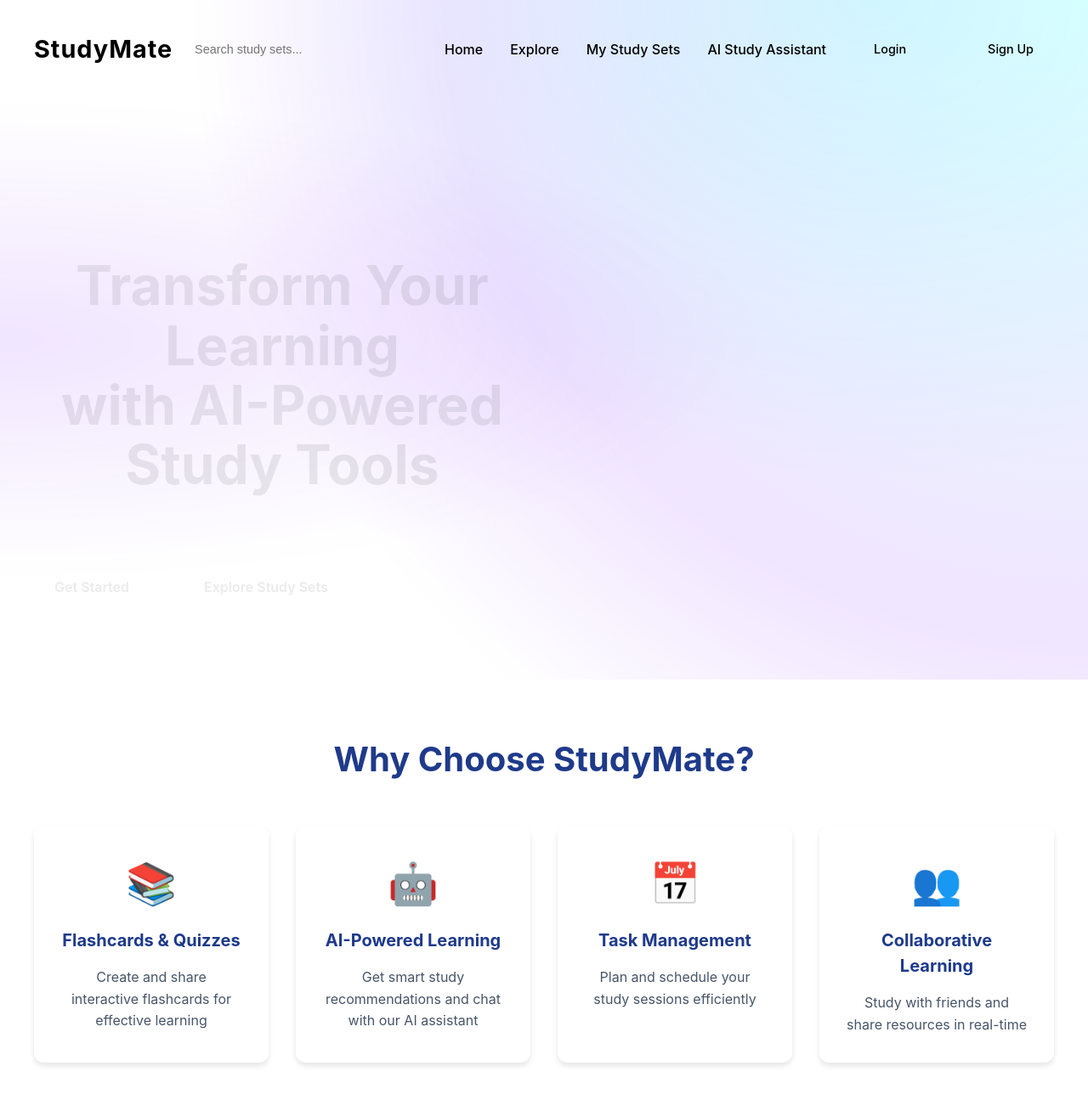
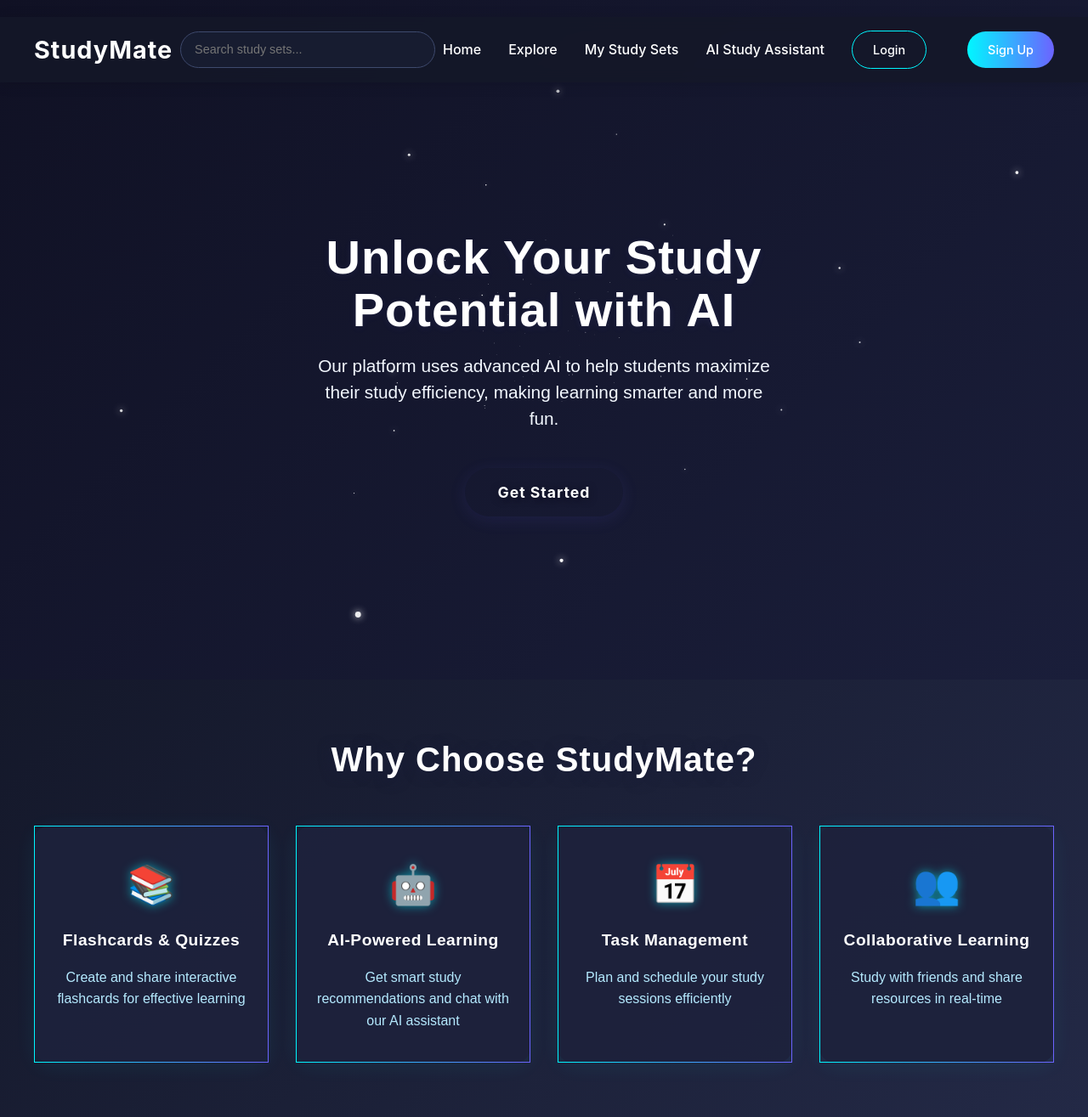
Before and after one commit to group-project-ensia/front_end, a React (Create React App) app: page / in a window 1280 px wide. Shown: the whole page at 85% size. Built offline with nearby package versions, Linux system fonts and the light colour scheme.

Commit message:
hero section improvement

```diff
--- a/package.json
+++ b/package.json
@@ -21,6 +21,7 @@
     "@types/react-router-dom": "^5.3.3",
     "ajv": "^6.12.6",
     "ajv-keywords": "^3.5.2",
+    "cors": "^2.8.5",
     "framer-motion": "^12.4.7",
     "gsap": "^3.12.7",
     "react": "^18.3.1",
--- a/src/pages/Features.css
+++ b/src/pages/Features.css
@@ -1,19 +1,25 @@
-.features {
+.features.dark-features-bg {
   padding: 4rem 2rem;
-  background-color: #ffffff;
+  background: linear-gradient(135deg, #14182a 0%, #232946 100%);
 }
+
 
 .features-container {
   max-width: 1200px;
   margin: 0 auto;
 }
 
-.features-container h2 {
+.dark-features-title {
   text-align: center;
   font-size: 2.5rem;
-  color: #1e3a8a;
+  color: #fff;
   margin-bottom: 3rem;
+  font-family: 'Poppins', 'Montserrat', Arial, sans-serif;
+  letter-spacing: 1px;
+  font-weight: 800;
+  text-shadow: 0 2px 16px #1a1e3a;
 }
+
 
 .features-grid {
   display: grid;
@@ -21,34 +27,93 @@
   gap: 2rem;
 }
 
-.feature-card {
-  background: #ffffff;
-  padding: 2rem;
-  border-radius: 12px;
-  box-shadow: 0 4px 6px rgba(0, 0, 0, 0.1);
-  transition: transform 0.2s;
+.feature-card.dark-feature-card {
+  background: rgba(30, 34, 60, 0.92);
+  padding: 2.2rem 1.5rem;
+  border-radius: 18px;
+  box-shadow: 0 4px 24px 0 rgba(0,247,255,0.07);
+  transition: transform 0.3s, box-shadow 0.3s, opacity 0.5s, translate 0.5s;
   text-align: center;
+  border: 1.5px solid transparent;
+  border-image: linear-gradient(90deg, #00F7FF 0%, #6C63FF 100%);
+  border-image-slice: 1;
+  opacity: 0;
+  transform: translateY(40px);
 }
 
-.feature-card:hover {
-  transform: translateY(-5px);
+.feature-card.dark-feature-card.fade-up {
+  opacity: 1;
+  transform: translateX(0);
+  animation: slideInLeft 0.8s cubic-bezier(0.22, 1, 0.36, 1) both;
 }
 
-.feature-icon {
-  font-size: 3rem;
-  margin-bottom: 1rem;
+.feature-card.dark-feature-card.fade-up.slide-right {
+  animation-name: slideInRight;
 }
 
-.feature-card h3 {
-  color: #1e3a8a;
-  font-size: 1.25rem;
-  margin-bottom: 1rem;
+@keyframes slideInLeft {
+  0% {
+    opacity: 0;
+    transform: translateX(-80px);
+  }
+  80% {
+    opacity: 0.85;
+    transform: translateX(8px);
+  }
+  100% {
+    opacity: 1;
+    transform: translateX(0);
+  }
 }
 
-.feature-card p {
-  color: #475569;
+@keyframes slideInRight {
+  0% {
+    opacity: 0;
+    transform: translateX(80px);
+  }
+  80% {
+    opacity: 0.85;
+    transform: translateX(-8px);
+  }
+  100% {
+    opacity: 1;
+    transform: translateX(0);
+  }
+}
+
+
+
+.feature-card.dark-feature-card:hover {
+  transform: translateY(-8px) scale(1.04);
+  box-shadow: 0 8px 44px 0 rgba(0,247,255,0.16);
+  border-color: #00F7FF;
+}
+
+
+.dark-feature-icon {
+  font-size: 2.8rem;
+  margin-bottom: 1.1rem;
+  filter: drop-shadow(0 0 6px #00f7ff88);
+}
+
+
+.dark-feature-card-title {
+  color: #fff;
+  font-size: 1.2rem;
+  margin-bottom: 1rem;
+  font-family: 'Montserrat', Arial, sans-serif;
+  font-weight: 700;
+  letter-spacing: 0.5px;
+}
+
+
+.dark-feature-card-desc {
+  color: #b5eaff;
   line-height: 1.6;
+  font-size: 1rem;
+  font-family: 'Nunito', Arial, sans-serif;
 }
+
 
 @media (max-width: 768px) {
   .features-container h2 {
--- a/src/pages/Features.tsx
+++ b/src/pages/Features.tsx
@@ -1,7 +1,6 @@
-import React from 'react';
+import React, { useEffect, useState } from 'react';
 import './Features.css';
 
-const Features: React.FC = () => {
 const features = [
   {
     title: 'Flashcards & Quizzes',
@@ -25,16 +24,28 @@ const Features: React.FC = () => {
   }
 ];
 
+const Features: React.FC = () => {
+  const [visible, setVisible] = useState(false);
+
+  useEffect(() => {
+    // Trigger fade-in on mount
+    setTimeout(() => setVisible(true), 200);
+  }, []);
+
   return (
-    <section className="features">
+    <section className="features dark-features-bg">
       <div className="features-container">
-        <h2>Why Choose StudyMate?</h2>
+        <h2 className="dark-features-title">Why Choose StudyMate?</h2>
         <div className="features-grid">
           {features.map((feature, index) => (
-            <div key={index} className="feature-card">
-              <div className="feature-icon">{feature.icon}</div>
-              <h3>{feature.title}</h3>
-              <p>{feature.description}</p>
+            <div
+              key={index}
+              className={`feature-card dark-feature-card${visible ? ' fade-up' : ''}${visible && index % 2 === 1 ? ' slide-right' : ''}`}
+              style={{ transitionDelay: visible ? `${index * 120 + 150}ms` : '0ms' }}
+            >
+              <div className="feature-icon dark-feature-icon">{feature.icon}</div>
+              <h3 className="dark-feature-card-title">{feature.title}</h3>
+              <p className="dark-feature-card-desc">{feature.description}</p>
             </div>
           ))}
         </div>
--- a/src/pages/Hero.css
+++ b/src/pages/Hero.css
@@ -1,19 +1,179 @@
-.hero {
+.hero.dark-hero-bg {
   min-height: 100vh;
-  position: relative;
+  width: 100vw;
   display: flex;
   align-items: center;
+  justify-content: center;
+  background: linear-gradient(135deg, #101124 0%, #1a1e3a 100%);
+  position: relative;
   overflow: hidden;
   padding: 0 2rem;
 }
 
-.hero-container {
-  max-width: 1400px;
+.hero-stars-canvas {
+  position: absolute;
+  top: 0;
+  left: 0;
+  width: 100vw;
+  height: 100vh;
+  z-index: 0;
+  pointer-events: none;
+  background: transparent;
+}
+
+.dark-hero-content {
+  position: relative;
+  z-index: 2;
+  display: flex;
+  flex-direction: column;
+  align-items: center;
+  justify-content: center;
+  text-align: center;
+  background: none;
+  padding: 0 2rem;
+}
+
+.dark-hero-title {
+  font-size: 3.3rem;
+  font-weight: 800;
+  color: #fff !important;
+  margin-bottom: 1.2rem;
+  letter-spacing: 1px;
+  font-family: 'Poppins', 'Montserrat', Arial, sans-serif;
+  text-shadow: 0 2px 16px #1a1e3a;
+}
+
+.dark-hero-content .dark-hero-title,
+.hero.dark-hero-bg .dark-hero-title {
+  color: #fff !important;
+}
+
+.hero-title {
+  color: inherit !important;
+}
+
+
+
+.dark-hero-subtitle {
+  font-size: 1.25rem;
+  color: #f3f8ff !important;
+  margin-bottom: 2.2rem;
+  font-weight: 400;
+  line-height: 1.5;
+  font-family: 'Nunito', 'Montserrat', Arial, sans-serif;
+}
+
+
+.dark-hero-btn {
+  padding: 1.1rem 2.4rem;
+  border-radius: 30px;
+  font-size: 1.15rem;
+  font-weight: 700;
+  border: none;
+  cursor: pointer;
+  background: linear-gradient(90deg, #00F7FF 0%, #6C63FF 100%);
+  color: #fff !important;
+  box-shadow: 0 4px 24px 0 rgba(0,247,255,0.14);
+  letter-spacing: 1px;
+  transition: background 0.3s, transform 0.2s, box-shadow 0.2s;
+  outline: none;
+  margin-top: 0.5rem;
+  text-shadow: 0 2px 8px #101124;
+}
+
+
+.dark-hero-btn:hover {
+  background: linear-gradient(90deg, #6C63FF 0%, #00F7FF 100%);
+  transform: translateY(-2px) scale(1.06);
+  box-shadow: 0 8px 44px 0 rgba(0,247,255,0.22);
+}
+
+
+.hero-accent-shape {
+  position: absolute;
+  top: 50%;
+  left: 50%;
+  width: 480px;
+  height: 480px;
+  background: radial-gradient(circle at 60% 40%, #b8c6ff 0%, #6C63FF 60%, transparent 100%);
+  opacity: 0.18;
+  border-radius: 50%;
+  transform: translate(-50%, -50%) scale(1.2);
+  z-index: 1;
+  pointer-events: none;
+}
+
+.minimal-hero-content {
+  position: relative;
+  z-index: 2;
+  display: flex;
+  flex-direction: column;
+  align-items: center;
+  justify-content: center;
+  text-align: center;
+  background: none;
+  padding: 0;
+}
+
+.minimal-hero-title {
+  font-size: 3.2rem;
+  font-weight: 800;
+  color: #232946;
+  margin-bottom: 1.1rem;
+  letter-spacing: 1px;
+  background: none;
+}
+
+.minimal-hero-subtitle {
+  font-size: 1.2rem;
+  color: #555;
+  margin-bottom: 2.2rem;
+  font-weight: 400;
+  line-height: 1.5;
+}
+
+.minimal-hero-btn {
+  padding: 1.1rem 2.4rem;
+  border-radius: 30px;
+  font-size: 1.1rem;
+  font-weight: 700;
+  border: none;
+  cursor: pointer;
+  background: linear-gradient(90deg, #6C63FF 0%, #00F7FF 100%);
+  color: #fff;
+  box-shadow: 0 4px 24px 0 rgba(108,99,255,0.12);
+  letter-spacing: 1px;
+  transition: background 0.3s, transform 0.2s;
+}
+
+.minimal-hero-btn:hover {
+  background: linear-gradient(90deg, #00F7FF 0%, #6C63FF 100%);
+  transform: translateY(-2px) scale(1.04);
+}
+
+
+.hero-bg-svg {
+  position: absolute;
+  top: 0;
+  left: 0;
+  width: 100vw;
+  height: 100vh;
+  z-index: 0;
+  pointer-events: none;
+}
+
+.hero-content.hero-content-centered {
+  position: relative;
+  z-index: 2;
+  max-width: 700px;
   margin: 0 auto;
-  width: 100%;
-  position: relative;
-  z-index: 1;
+  text-align: center;
+  padding: 3rem 2rem;
+  background: rgba(255,255,255,0.85);
+  border-radius: 32px;
+  box-shadow: 0 8px 32px rgba(108,99,255,0.10);
 }
+
 
 .hero-content {
   max-width: 600px;
@@ -21,18 +181,24 @@
 }
 
 .hero-title {
-  font-size: 4rem;
+  font-size: 3.5rem;
+  font-weight: 800;
+  color: #6C63FF;
+  margin-bottom: 1.2rem;
+  letter-spacing: 1px;
   line-height: 1.1;
-  margin-bottom: 1.5rem;
-  font-weight: 700;
+  text-shadow: 0 2px 8px rgba(108,99,255,0.08);
 }
 
+
 .hero-subtitle {
-  font-size: 1.25rem;
-  color: var(--text-secondary);
-  margin-bottom: 2.5rem;
-  line-height: 1.6;
+  font-size: 1.3rem;
+  color: #444;
+  margin-bottom: 2.2rem;
+  font-weight: 400;
+  line-height: 1.5;
 }
+
 
 .hero-buttons {
   display: flex;
@@ -40,14 +206,30 @@
 }
 
 .primary-btn, .secondary-btn {
-  padding: 1rem 2rem;
+  padding: 1.1rem 2.4rem;
   border-radius: 30px;
-  font-size: 1rem;
-  font-weight: 600;
+  font-size: 1.1rem;
+  font-weight: 700;
   border: none;
   cursor: pointer;
-  transition: all 0.3s ease;
+  transition: all 0.3s cubic-bezier(.4,2,.6,1);
+  box-shadow: 0 4px 20px rgba(108,99,255,0.10);
 }
+
+.primary-btn.hero-cta {
+  background: linear-gradient(90deg, #6C63FF 0%, #00F7FF 100%);
+  color: #fff;
+  box-shadow: 0 4px 32px rgba(108,99,255,0.18);
+  font-size: 1.3rem;
+  letter-spacing: 1px;
+  margin-top: 1.2rem;
+}
+
+.primary-btn.hero-cta:hover {
+  transform: translateY(-3px) scale(1.05);
+  box-shadow: 0 8px 44px 0 rgba(108,99,255,0.22);
+}
+
 
 .primary-btn {
   background: linear-gradient(45deg, var(--primary), var(--secondary));
--- a/src/pages/Hero.tsx
+++ b/src/pages/Hero.tsx
@@ -1,80 +1,94 @@
-import React, { useEffect } from 'react';
-import { motion } from 'framer-motion';
-import gsap from 'gsap';
+import React, { useEffect, useRef } from 'react';
 import './Hero.css';
+
+const NUM_STARS = 80;
+const STAR_SPEED = 0.3;
 
 interface HeroProps {
   onGetStarted: () => void;
 }
 
 const Hero: React.FC<HeroProps> = ({ onGetStarted }) => {
+  const canvasRef = useRef(null);
+
   useEffect(() => {
-    const tl = gsap.timeline();
-    tl.from('.hero-title', {
-      y: 100,
-      opacity: 0,
-      duration: 1,
-      ease: 'power4.out',
-    })
-    .from('.hero-subtitle', {
-      y: 50,
-      opacity: 0,
-      duration: 1,
-      ease: 'power4.out',
-    }, '-=0.5')
-    .from('.hero-buttons', {
-      y: 50,
-      opacity: 0,
-      duration: 1,
-      ease: 'power4.out',
-    }, '-=0.5');
+    const canvas = canvasRef.current as HTMLCanvasElement | null;
+    if (!canvas) return;
+    const ctx = canvas.getContext('2d');
+    if (!ctx) return;
+    let width = window.innerWidth;
+    let height = window.innerHeight;
+    canvas.width = width;
+    canvas.height = height;
+
+    function randomStar() {
+      // 3D starfield effect
+      return {
+        x: Math.random() * width - width / 2,
+        y: Math.random() * height - height / 2,
+        z: Math.random() * width,
+        o: 0.7 + Math.random() * 0.3,
+        r: 0.8 + Math.random() * 1.6
+      };
+    }
+    let stars = Array.from({ length: NUM_STARS }, randomStar);
+
+    function draw() {
+      if (!ctx) return;
+      ctx.clearRect(0, 0, width, height);
+      for (let star of stars) {
+        // Perspective
+        let k = 128.0 / star.z;
+        let sx = star.x * k + width / 2;
+        let sy = star.y * k + height / 2;
+        let r = star.r * k;
+        ctx.beginPath();
+        ctx.arc(sx, sy, r, 0, 2 * Math.PI);
+        ctx.fillStyle = `rgba(255,255,255,${star.o})`;
+        ctx.shadowColor = '#fff';
+        ctx.shadowBlur = 8;
+        ctx.fill();
+        ctx.shadowBlur = 0;
+      }
+    }
+
+    function animate() {
+      for (let star of stars) {
+        star.z -= STAR_SPEED;
+        if (star.z < 1) {
+          Object.assign(star, randomStar());
+          star.z = width;
+        }
+      }
+      draw();
+      requestAnimationFrame(animate);
+    }
+
+    animate();
+
+    function handleResize() {
+      if (!canvas) return;
+      width = window.innerWidth;
+      height = window.innerHeight;
+      canvas.width = width;
+      canvas.height = height;
+    }
+    window.addEventListener('resize', handleResize);
+    return () => window.removeEventListener('resize', handleResize);
   }, []);
 
   return (
-    <section className="hero">
-      <div className="hero-container">
-        <motion.div
-          className="hero-content"
-          initial={{ opacity: 0, x: -100 }}
-          animate={{ opacity: 1, x: 0 }}
-          transition={{ duration: 1, delay: 0.5 }}
-        >
-          <h1 className="hero-title gradient-text">
-            Transform Your Learning
-            <br />
-            with AI-Powered Study Tools
-          </h1>
-          <p className="hero-subtitle">
-            Create, share, and master your studies with our intelligent flashcards
-            and personalized AI study assistant
-          </p>
-          <div className="hero-buttons">
-            <motion.button
-              className="primary-btn"
-              whileHover={{
-                scale: 1.05,
-                boxShadow: '0 0 25px var(--primary)'
-              }}
-              whileTap={{ scale: 0.95 }}
-              onClick={onGetStarted}
-            >
-              Get Started
-            </motion.button>
-            <motion.button
-              className="secondary-btn"
-              whileHover={{
-                scale: 1.05,
-                boxShadow: '0 0 25px var(--secondary)'
-              }}
-              whileTap={{ scale: 0.95 }}
-            >
-              Explore Study Sets
-            </motion.button>
-          </div>
-        </motion.div>
-
+    <section className="hero dark-hero-bg">
+      <canvas ref={canvasRef} className="hero-stars-canvas"/>
+      <div className="hero-content dark-hero-content">
+        <h1 className="hero-title dark-hero-title">
+          Unlock Your Study Potential with AI
+        </h1>
+        <p className="hero-subtitle dark-hero-subtitle">
+          Our platform uses advanced AI to help students maximize their study efficiency, making learning smarter and more fun.
+        </p>
+        <button className="primary-btn dark-hero-btn" onClick={onGetStarted}>Get Started</button>
       </div>
-      <div className="hero-gradient" />
     </section>
   );
 };
--- a/src/pages/Navbar.css
+++ b/src/pages/Navbar.css
@@ -5,7 +5,11 @@
   z-index: 1000;
   margin: 0 auto;
   padding: 0.5rem;
+  background: rgba(20, 24, 40, 0.85);
+  backdrop-filter: blur(8px);
+  box-shadow: 0 2px 16px rgba(0,0,0,0.12);
 }
+
 
 .navbar-container {
   max-width: 1400px;
@@ -20,7 +24,9 @@
   font-size: 1.8rem;
   font-weight: 700;
   letter-spacing: 1px;
+  color: #fff !important;
 }
+
 
 .search-bar {
   position: relative;
@@ -30,14 +36,15 @@
 
 .search-bar input {
   padding: 0.8rem 2.5rem 0.8rem 1rem;
-  border: 1px solid var(--glass-border);
+  border: 1px solid #3e4a6d;
   border-radius: 30px;
-  background: rgba(255, 255, 255, 0.03);
-  color: var(--text-primary);
+  background: rgba(40, 48, 80, 0.22);
+  color: #fff;
   width: 300px;
   font-size: 0.9rem;
   transition: all 0.3s ease;
 }
+
 
 .search-bar input:focus {
   outline: none;
@@ -58,12 +65,14 @@
 }
 
 .nav-link {
-  color: var(--text-primary);
+  color: #fff !important;
   text-decoration: none;
   font-weight: 500;
   position: relative;
   padding: 0.5rem 0;
+  transition: color 0.2s;
 }
+
 
 .nav-link::after {
   content: '';
@@ -72,9 +81,10 @@
   left: 0;
   width: 0;
   height: 2px;
-  background: var(--primary);
+  background: #00F7FF;
   transition: width 0.3s ease;
 }
+
 
 .nav-link:hover::after {
   width: 100%;
@@ -91,15 +101,18 @@
 
 .login-btn {
   background: transparent;
-  border: 1px solid var(--primary);
-  color: var(--primary);
+  border: 1px solid #00F7FF;
+  color: #fff;
 }
 
+
 .signup-btn {
-  background: linear-gradient(45deg, var(--primary), var(--secondary));
-  color: var(--text-primary);
+  background: linear-gradient(90deg, #00F7FF 0%, #6C63FF 100%);
+  color: #fff;
   margin-left: 1rem;
+  border: none;
 }
+
 
 .login-btn:hover {
   background: rgba(0, 247, 255, 0.1);
```
Also changed, not shown: 1 other file (tests, documents, lock files or other folders). Lines whose indentation alone changed are shown as unchanged.
